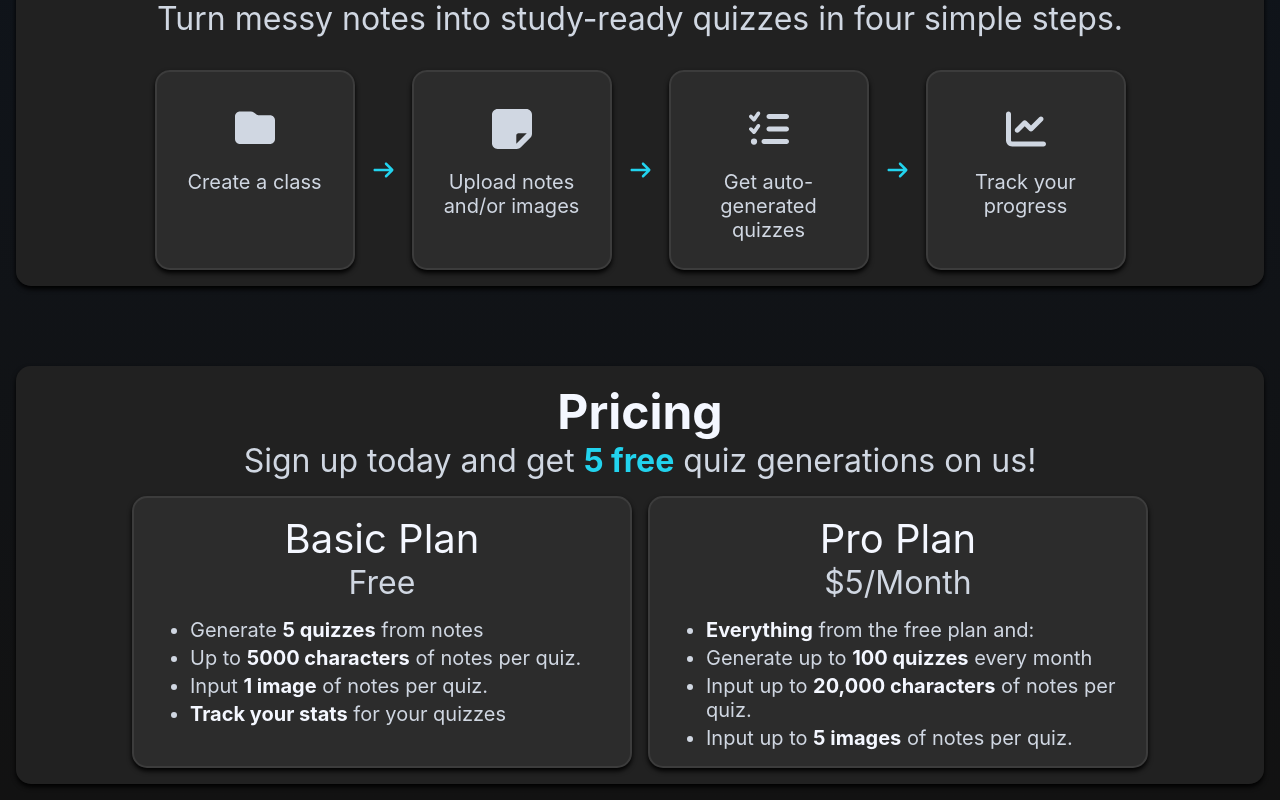
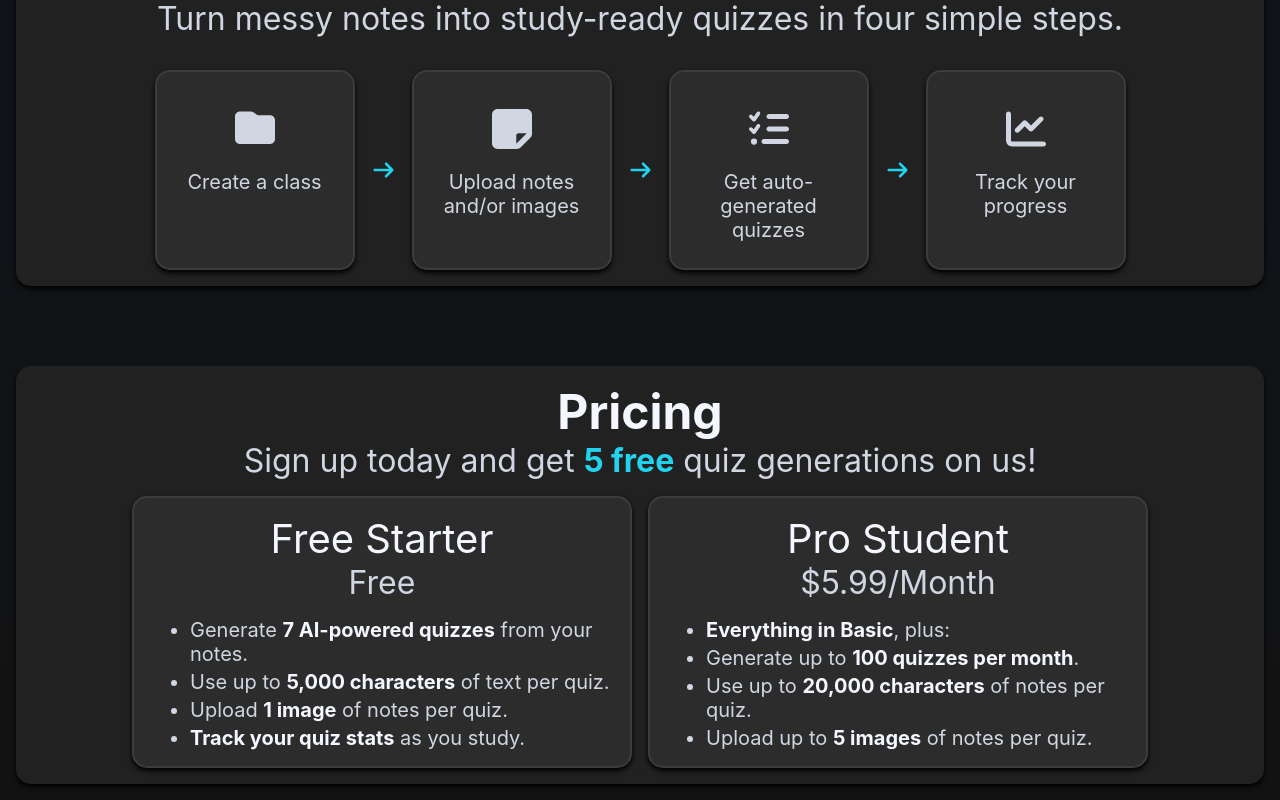
Before and after one commit to DevParkerCS/PassThatClass, a React (Create React App) app: page / in a window 1280 px wide. Shown: the part 1453-2253 px from the top of the page. Built offline with nearby package versions, Linux system fonts and the light colour scheme; no server answers.

Commit message:
Updated pricing wording

```diff
--- a/src/Pages/LandingPage/components/Pricing/Pricing.tsx
+++ b/src/Pages/LandingPage/components/Pricing/Pricing.tsx
@@ -13,50 +13,52 @@ export const Pricing = () => {
 
         <div className={styles.sectionCardsWrapper}>
           <div className={styles.sectionCard}>
-            <p className={shared.cardName}>Basic Plan</p>
+            <p className={shared.cardName}>Free Starter</p>
             <p className={shared.cardValue}>Free</p>
 
             <ul className={shared.cardList}>
               <li className={shared.listItem}>
-                Generate <span className={shared.itemBold}>5 quizzes</span> from
-                notes
+                Generate{" "}
+                <span className={shared.itemBold}>7 AI-powered quizzes</span>{" "}
+                from your notes.
               </li>
               <li className={shared.listItem}>
-                Up to <span className={shared.itemBold}>5000 characters</span>{" "}
-                of notes per quiz.
+                Use up to{" "}
+                <span className={shared.itemBold}>5,000 characters</span> of
+                text per quiz.
               </li>
               <li className={shared.listItem}>
-                Input <span className={shared.itemBold}>1 image</span> of notes
+                Upload <span className={shared.itemBold}>1 image</span> of notes
                 per quiz.
               </li>
               <li className={shared.listItem}>
-                <span className={shared.itemBold}>Track your stats</span> for
-                your quizzes
+                <span className={shared.itemBold}>Track your quiz stats</span>{" "}
+                as you study.
               </li>
             </ul>
           </div>
 
           <div className={`${styles.sectionCard} ${styles.proSection}`}>
-            <p className={shared.cardName}>Pro Plan</p>
-            <p className={shared.cardValue}>$5/Month</p>
+            <p className={shared.cardName}>Pro Student</p>
+            <p className={shared.cardValue}>$5.99/Month</p>
 
             <ul className={shared.cardList}>
               <li className={shared.listItem}>
-                <span className={shared.itemBold}>Everything</span> from the
-                free plan and:
+                <span className={shared.itemBold}>Everything in Basic</span>,
+                plus:
               </li>
               <li className={shared.listItem}>
                 Generate up to{" "}
-                <span className={shared.itemBold}>100 quizzes</span> every month
+                <span className={shared.itemBold}>100 quizzes per month</span>.
               </li>
               <li className={shared.listItem}>
-                Input up to{" "}
+                Use up to{" "}
                 <span className={shared.itemBold}>20,000 characters</span> of
                 notes per quiz.
               </li>
               <li className={shared.listItem}>
-                Input up to <span className={shared.itemBold}>5 images</span> of
-                notes per quiz.
+                Upload up to <span className={shared.itemBold}>5 images</span>{" "}
+                of notes per quiz.
               </li>
             </ul>
           </div>
```
